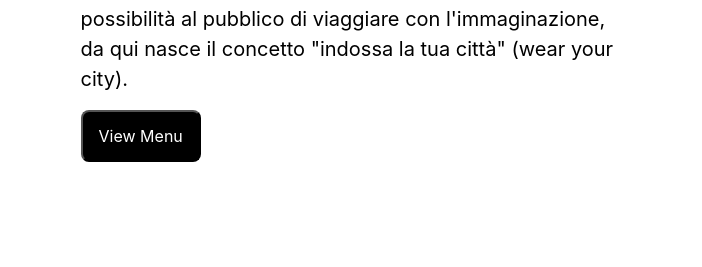
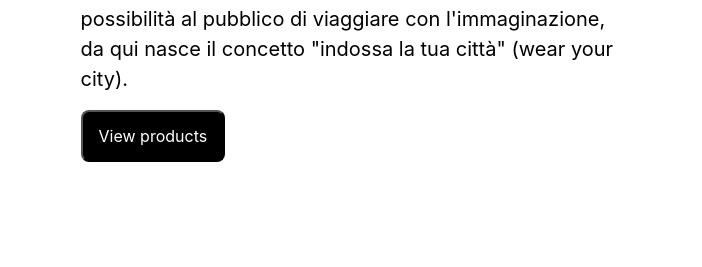
Before and after one commit to marchielena/Dreidecker, a plain HTML site: page index.html in a window 1280 px wide. Shown: the part 533-800 px from the top of the page, 0-702 px from the left. Drawn offline with nearby package versions, Linux system fonts and the light colour scheme.

Commit message:
I nostri prodotti

```diff
--- a/index.html
+++ b/index.html
@@ -61,7 +61,7 @@
                         da qui nasce il concetto "indossa la tua città" (wear your city).
                     </p>
                     <button class="button" onclick="window.location.href='#menu'">
-                        View Menu
+                        View products
                     </button>
                 </div>
 
```
